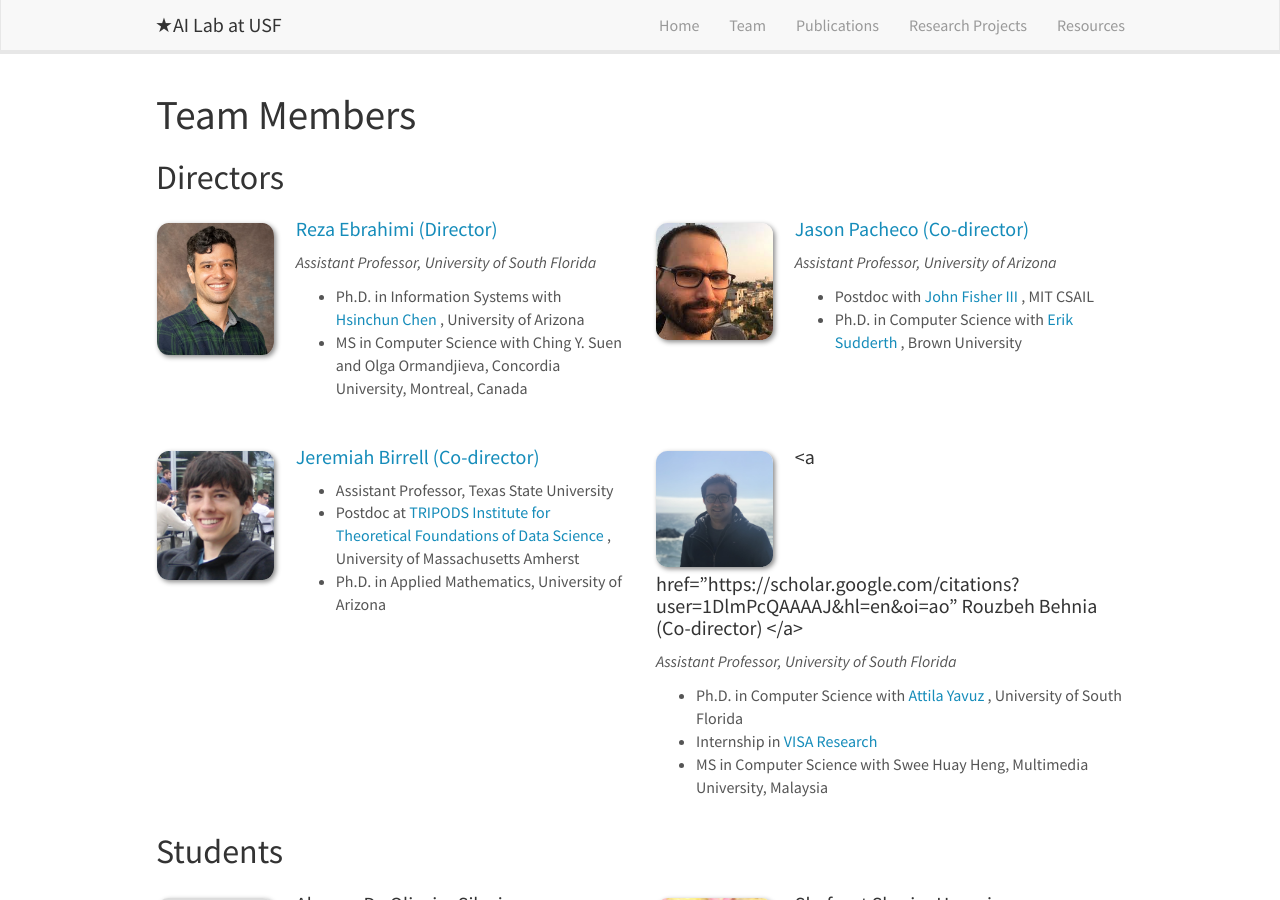
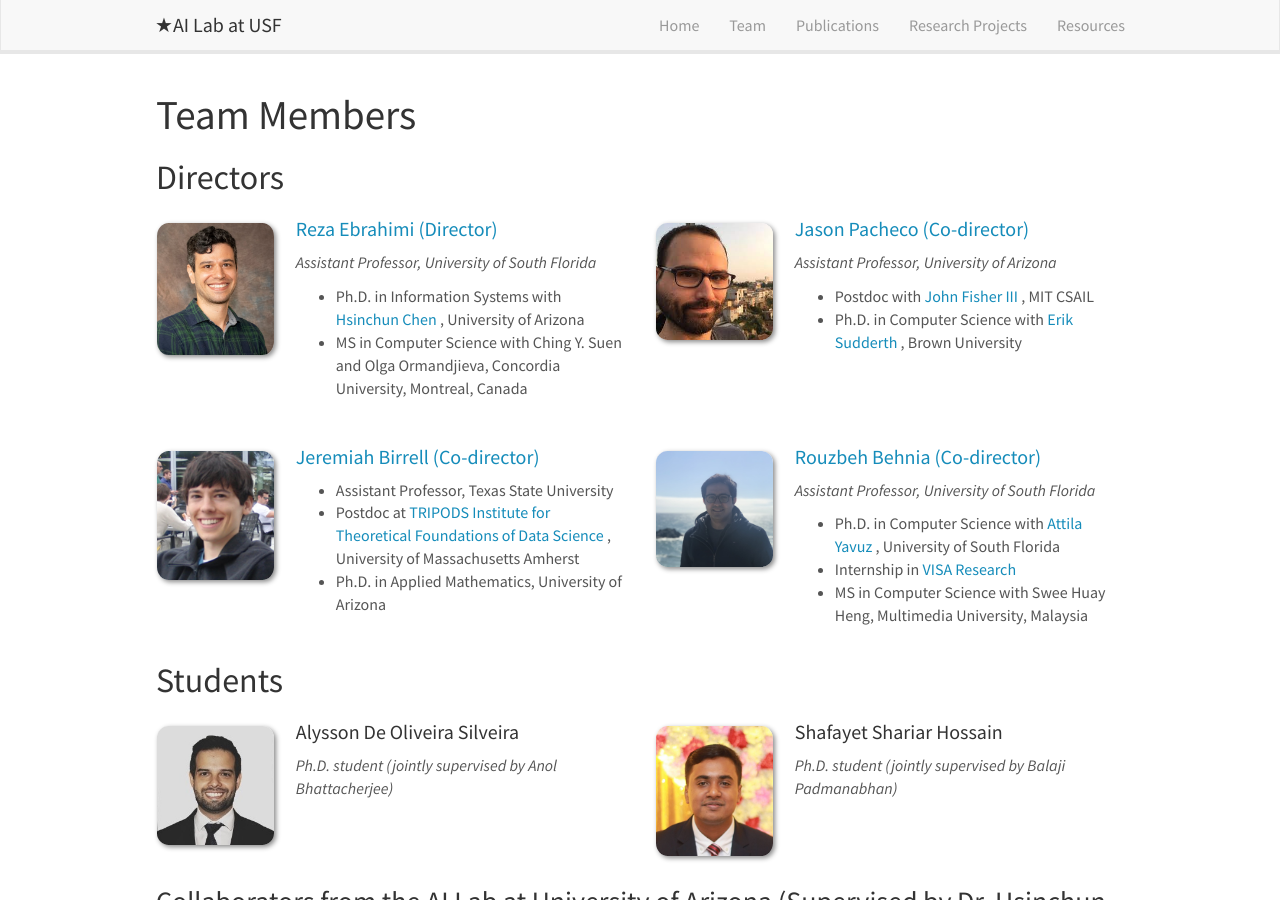
Before and after one commit to star-ailab/star-ailab.github.io, a Jekyll site: the page built from _pages/team.md, in a window 1280 px wide and 900 px high. Built offline with Jekyll 4.4.1, drawn with Linux system fonts in a browser that asks for light colours; nearby versions of some CDN libraries.

Commit message:
Update team_members.yml

```diff
--- a/_data/team_members.yml
+++ b/_data/team_members.yml
@@ -25,7 +25,7 @@
   education2: Postdoc at <a href="https://tripods.cs.umass.edu/people.html"> TRIPODS Institute for Theoretical Foundations of Data Science </a>, University of Massachusetts Amherst
   education3: Ph.D. in Applied Mathematics, University of Arizona
 
-- name: <a href="https://scholar.google.com/citations?user=1DlmPcQAAAAJ&hl=en&oi=ao" Rouzbeh Behnia (Co-director) </a>
+- name: <a href="https://scholar.google.com/citations?user=1DlmPcQAAAAJ&hl=en&oi=ao"> Rouzbeh Behnia (Co-director) </a>
   photo: rbehnia.jpg
   info: Assistant Professor, University of South Florida
   email: behnia@usf.edu
```
